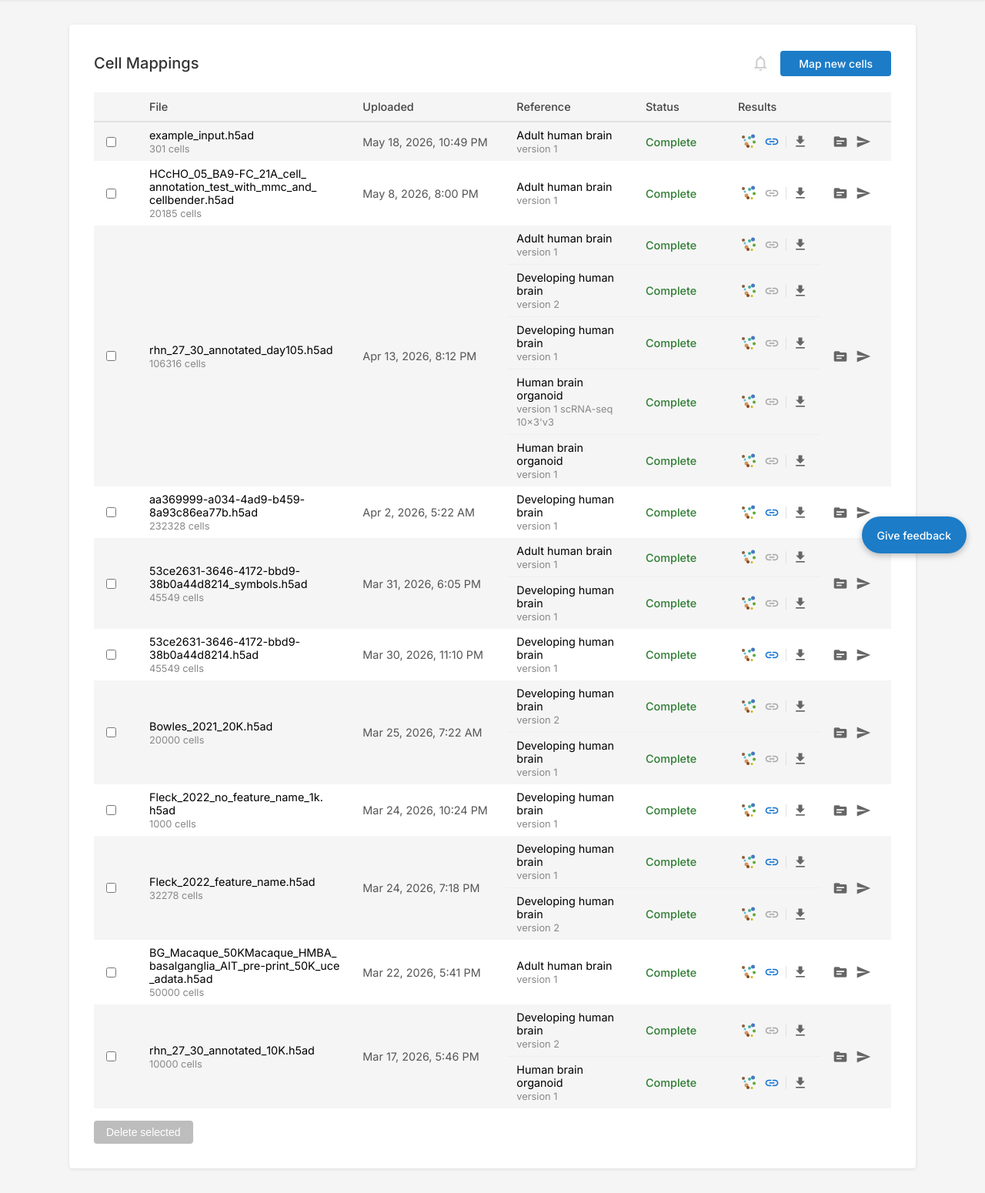
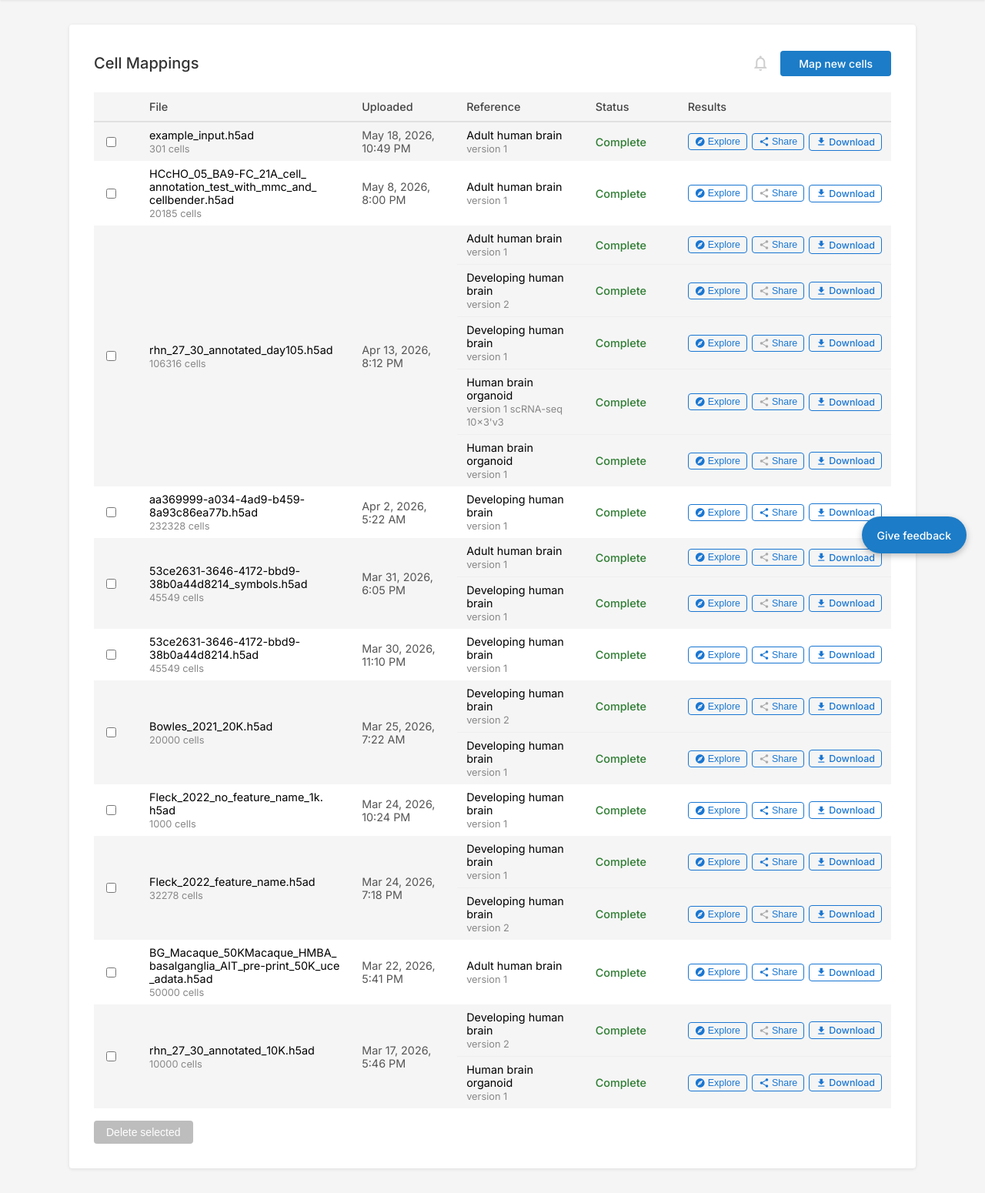
Before and after one commit to ucscXena/referenceViz, a Django app: page /jobs/ in a window 1280 px wide. Shown: the part 57-1607 px from the top of the page at 77% size. Run offline with Django 3.2, Linux system fonts and the light colour scheme; a user stored in the database is signed in; data comes from the database, SQL or seed files in the repository; parts of the project's set-up code (start-up, migrations or seed data) failed here and were passed over; some libraries are stand-ins or nearby versions.

Commit message:
new look for the results options

```diff
--- a/jobs/templates/jobs/list.html
+++ b/jobs/templates/jobs/list.html
@@ -22,7 +22,7 @@
         <th class="col-date">Uploaded</th>
         <th class="col-ref">Reference</th>
         <th class="col-pstatus">Status</th>
-        <th colspan="2" class="col-results">Results</th>
+        <th class="col-results">Results</th>
       </tr>
     </thead>
     <tbody>
@@ -61,26 +61,15 @@
         </td>
         <td class="proj-download-cell" data-proj-id="{{ proj.id }}">
           {% if proj.status == 'complete' and proj.result.s3_uri %}
-            <div class="action-icons">
-              <a href="/visualization/{{ proj.reference.id }}/?overlay={{ proj.result.s3_uri|urlencode }}" class="icon-btn" title="View in explorer"><svg xmlns="http://www.w3.org/2000/svg" viewBox="0 0 20 20" width="20" height="20" class="viz-icon" aria-hidden="true"><circle cx="3" cy="4" r="2" fill="#8b5e3c"/><circle cx="7" cy="13" r="2.5" fill="#d4955a"/><circle cx="5" cy="8" r="1.5" fill="#60c0d8"/><circle cx="11" cy="5" r="2" fill="#3db0a0"/><circle cx="15.5" cy="3" r="2.5" fill="#4878c0"/><circle cx="17" cy="10.5" r="2" fill="#5aaa30"/><circle cx="14" cy="16.5" r="1.5" fill="#c8b818"/><circle cx="9" cy="16" r="2" fill="#8a4820"/></svg></a>
-              <button type="button" class="icon-btn share-btn{% if proj.public %} share-btn--active{% endif %}" data-proj-id="{{ proj.id }}" data-viz-url="/visualization/{{ proj.reference.id }}/?overlay={{ proj.result.s3_uri|urlencode }}" data-public="{{ proj.public|yesno:'true,false' }}" title="{% if proj.public %}Shared — click for options{% else %}Share visualization{% endif %}"><span class="material-icons">link</span></button>
-              <div class="action-sep"></div>
-              <a href="{% url 'download_projection' proj.pk %}" class="icon-btn" title="Download results"><span class="material-icons">download</span></a>
+            <div class="action-btns">
+              <button type="button" class="action-btn explore-btn" data-viz-url="/visualization/{{ proj.reference.id }}/?overlay={{ proj.result.s3_uri|urlencode }}" data-job-id="{{ job.id }}" title="Explore results"><span class="material-icons">explore</span>Explore</button>
+              <button type="button" class="action-btn share-btn{% if proj.public %} share-btn--active{% endif %}" data-proj-id="{{ proj.id }}" data-job-id="{{ job.id }}" data-viz-url="/visualization/{{ proj.reference.id }}/?overlay={{ proj.result.s3_uri|urlencode }}" data-public="{{ proj.public|yesno:'true,false' }}" title="{% if proj.public %}Share results. Link sharing is on.{% else %}Share results{% endif %}"><span class="material-icons">share</span>Share</button>
+              <a href="{% url 'download_projection' proj.pk %}" class="action-btn" title="Download results"><span class="material-icons">download</span>Download</a>
             </div>
           {% else %}
             —
           {% endif %}
         </td>
-        {% if forloop.first %}
-        <td rowspan="{{ pcount }}" class="col-job-actions">
-          {% if job.status == 'complete' %}
-          <div class="action-icons">
-            <a href="{% url 'job_detail' job.pk %}" class="icon-btn" title="View report"><span class="material-icons">topic</span></a>
-            <button type="button" class="icon-btn send-btn" data-job-id="{{ job.id }}" title="Send results to another user"><span class="material-icons">send</span></button>
-          </div>
-          {% endif %}
-        </td>
-        {% endif %}
         {% else %}
         {% if forloop.first %}
         <td rowspan="{{ pcount }}" class="uce-status-cell">
@@ -92,7 +81,6 @@
             <span class="status-pending">Pending</span>
           {% endif %}
         </td>
-        <td rowspan="{{ pcount }}">—</td>
         <td rowspan="{{ pcount }}">—</td>
         {% endif %}
         {% endif %}
@@ -120,21 +108,13 @@
           {% endif %}
         </td>
         <td class="no-projections">—</td>
-        <td class="col-job-actions">
-          {% if job.status == 'complete' %}
-          <div class="action-icons">
-            <a href="{% url 'job_detail' job.pk %}" class="icon-btn" title="View report"><span class="material-icons">topic</span></a>
-            <button type="button" class="icon-btn send-btn" data-job-id="{{ job.id }}" title="Send results to another user"><span class="material-icons">send</span></button>
-          </div>
-          {% endif %}
-        </td>
       </tr>
       {% endfor %}
 
       {% endwith %}
       {% endwith %}
     {% empty %}
-      <tr><td colspan="7" class="empty-row">No mappings yet.</td></tr>
+      <tr><td colspan="6" class="empty-row">No mappings yet.</td></tr>
     {% endfor %}
     </tbody>
   </table>
@@ -261,84 +241,44 @@ document.getElementById('job-list-form').onsubmit = function(e) {
 // Share button
 const csrfToken = '{{ csrf_token }}';
 
-// Send button — generate a clone link and copy it to clipboard
-document.addEventListener('click', e => {
-  const btn = e.target.closest('.send-btn');
-  if (!btn) return;
-  e.stopPropagation();
-  btn.disabled = true;
-  fetch(`/jobs/${btn.dataset.jobId}/share-token/`, {
-    method: 'POST',
-    headers: {'X-CSRFToken': csrfToken},
-  })
-    .then(r => r.json())
-    .then(data => {
-      navigator.clipboard.writeText(data.url).catch(() => {
-        const inp = document.createElement('input');
-        inp.value = data.url; document.body.appendChild(inp); inp.select();
-        document.execCommand('copy'); inp.remove();
-      });
-      const toast = document.createElement('span');
-      toast.className = 'copy-toast';
-      toast.textContent = 'Copied to clipboard';
-      const rect = btn.getBoundingClientRect();
-      toast.style.top  = (rect.top  + window.scrollY + rect.height / 2) + 'px';
-      toast.style.left = (rect.right + window.scrollX + 8) + 'px';
-      document.body.appendChild(toast);
-      requestAnimationFrame(() => toast.classList.add('copy-toast--visible'));
-      setTimeout(() => {
-        toast.classList.remove('copy-toast--visible');
-        toast.addEventListener('transitionend', () => toast.remove(), {once: true});
-      }, 2000);
-    })
-    .finally(() => { btn.disabled = false; });
-});
-
 const sharePopover = document.createElement('div');
 sharePopover.className = 'share-popover';
 sharePopover.innerHTML =
-  `<button type="button" class="popover-btn popover-copy"><span class="material-icons">content_copy</span>Copy link</button>` +
-  `<button type="button" class="popover-btn popover-stop"><span class="material-icons">link_off</span>Stop sharing</button>`;
+  `<button type="button" class="popover-btn popover-share" title="Copy a link to this visualization">Share a link</button>` +
+  `<button type="button" class="popover-btn popover-disable" title="Remove access to this visualization">Disable link sharing</button>` +
+  `<div class="popover-divider"></div>` +
+  `<button type="button" class="popover-btn popover-send" title="Copy a link that lets another user import a copy of these results into their own account">Send a copy</button>`;
 document.body.appendChild(sharePopover);
 
 let activeShareBtn = null;
 
-function setShareActive(btn, active) {
-  btn.dataset.public = active ? 'true' : 'false';
-  btn.classList.toggle('share-btn--active', active);
-  btn.title = active ? 'Shared — click for options' : 'Share visualization';
-}
-
-function copyVizLink(btn) {
-  const url = window.location.origin + btn.dataset.vizUrl;
-  navigator.clipboard.writeText(url).catch(() => {
-    const inp = document.createElement('input');
-    inp.value = url;
-    document.body.appendChild(inp);
-    inp.select();
-    document.execCommand('copy');
-    inp.remove();
-  });
-  const icon = btn.querySelector('.material-icons');
-  icon.textContent = 'check';
-  btn.classList.add('share-btn--copied');
-
-  // Pop up "Copied to clipboard" tooltip to the right of the button
+function showToast(anchorEl, text) {
   const toast = document.createElement('span');
   toast.className = 'copy-toast';
-  toast.textContent = 'Copied to clipboard';
-  const rect = btn.getBoundingClientRect();
+  toast.textContent = text;
+  const rect = anchorEl.getBoundingClientRect();
   toast.style.top  = (rect.top  + window.scrollY + rect.height / 2) + 'px';
   toast.style.left = (rect.right + window.scrollX + 8) + 'px';
   document.body.appendChild(toast);
   requestAnimationFrame(() => toast.classList.add('copy-toast--visible'));
-
   setTimeout(() => {
-    icon.textContent = 'link';
-    btn.classList.remove('share-btn--copied');
     toast.classList.remove('copy-toast--visible');
     toast.addEventListener('transitionend', () => toast.remove(), {once: true});
-  }, 1800);
+  }, 2000);
+}
+
+function copyToClipboard(text) {
+  return navigator.clipboard.writeText(text).catch(() => {
+    const inp = document.createElement('input');
+    inp.value = text; document.body.appendChild(inp); inp.select();
+    document.execCommand('copy'); inp.remove();
+  });
+}
+
+function setShareActive(btn, active) {
+  btn.dataset.public = active ? 'true' : 'false';
+  btn.classList.toggle('share-btn--active', active);
+  btn.title = active ? 'Share results. Link sharing is on.' : 'Share results';
 }
 
 function hideSharePopover() {
@@ -346,12 +286,39 @@ function hideSharePopover() {
   activeShareBtn = null;
 }
 
-sharePopover.querySelector('.popover-copy').addEventListener('click', () => {
-  if (activeShareBtn) copyVizLink(activeShareBtn);
+sharePopover.querySelector('.popover-send').addEventListener('click', () => {
+  const btn = activeShareBtn;
   hideSharePopover();
+  if (!btn) return;
+  fetch(`/jobs/${btn.dataset.jobId}/share-token/`, {
+    method: 'POST',
+    headers: {'X-CSRFToken': csrfToken},
+  })
+    .then(r => r.json())
+    .then(data => { copyToClipboard(data.url); showToast(btn, 'Copied to clipboard'); });
 });
 
-sharePopover.querySelector('.popover-stop').addEventListener('click', () => {
+sharePopover.querySelector('.popover-share').addEventListener('click', () => {
+  const btn = activeShareBtn;
+  hideSharePopover();
+  if (!btn) return;
+  const doShare = () => {
+    const url = window.location.origin + btn.dataset.vizUrl;
+    copyToClipboard(url);
+    showToast(btn, 'Copied to clipboard');
+  };
+  if (btn.dataset.public !== 'true') {
+    fetch(`/jobs/projections/${btn.dataset.projId}/set-public/`, {
+      method: 'POST',
+      headers: {'Content-Type': 'application/json', 'X-CSRFToken': csrfToken},
+      body: JSON.stringify({public: true}),
+    }).then(r => { if (r.ok) { setShareActive(btn, true); doShare(); } });
+  } else {
+    doShare();
+  }
+});
+
+sharePopover.querySelector('.popover-disable').addEventListener('click', () => {
   const btn = activeShareBtn;
   hideSharePopover();
   if (!btn) return;
@@ -372,24 +339,53 @@ document.addEventListener('click', e => {
   const btn = e.target.closest('.share-btn');
   if (!btn) return;
   e.stopPropagation();
-  if (btn.dataset.public !== 'true') {
-    // Enable sharing, then copy URL
-    btn.disabled = true;
-    fetch(`/jobs/projections/${btn.dataset.projId}/set-public/`, {
-      method: 'POST',
-      headers: {'Content-Type': 'application/json', 'X-CSRFToken': csrfToken},
-      body: JSON.stringify({public: true}),
-    }).then(r => {
-      if (r.ok) { setShareActive(btn, true); copyVizLink(btn); }
-    }).finally(() => { btn.disabled = false; });
-  } else {
-    // Show popover
-    activeShareBtn = btn;
-    sharePopover.style.display = 'flex';
-    const rect = btn.getBoundingClientRect();
-    sharePopover.style.top  = (rect.bottom + window.scrollY + 4) + 'px';
-    sharePopover.style.left = rect.left + 'px';
+  activeShareBtn = btn;
+  sharePopover.style.display = 'flex';
+  const rect = btn.getBoundingClientRect();
+  sharePopover.style.top  = (rect.bottom + window.scrollY + 4) + 'px';
+  sharePopover.style.left = rect.left + 'px';
+});
+
+// Explore popover
+const explorePopover = document.createElement('div');
+explorePopover.className = 'share-popover';
+explorePopover.innerHTML =
+  `<button type="button" class="popover-btn explore-umap" title="View mapping of cells onto the reference">UMAP</button>` +
+  `<button type="button" class="popover-btn explore-summary" title="View summary of results with AI assistant">Summary</button>`;
+document.body.appendChild(explorePopover);
+
+let activeExploreBtn = null;
+
+function hideExplorePopover() {
+  explorePopover.style.display = '';
+  activeExploreBtn = null;
+}
+
+explorePopover.querySelector('.explore-umap').addEventListener('click', () => {
+  if (activeExploreBtn) window.location.href = activeExploreBtn.dataset.vizUrl;
+  hideExplorePopover();
+});
+
+explorePopover.querySelector('.explore-summary').addEventListener('click', () => {
+  if (activeExploreBtn) window.location.href = `/jobs/${activeExploreBtn.dataset.jobId}/`;
+  hideExplorePopover();
+});
+
+document.addEventListener('click', e => {
+  if (activeExploreBtn && !explorePopover.contains(e.target) && e.target !== activeExploreBtn) {
+    hideExplorePopover();
   }
+}, true);
+
+document.addEventListener('click', e => {
+  const btn = e.target.closest('.explore-btn');
+  if (!btn) return;
+  e.stopPropagation();
+  activeExploreBtn = btn;
+  explorePopover.style.display = 'flex';
+  const rect = btn.getBoundingClientRect();
+  explorePopover.style.top  = (rect.bottom + window.scrollY + 4) + 'px';
+  explorePopover.style.left = rect.left + 'px';
 });
 
 // Status polling
@@ -401,10 +397,10 @@ document.addEventListener('click', e => {
   const LABELS = {pending: 'Pending', running: 'Running', complete: 'Complete', error: 'Error'};
 
   function formatEst(seconds, queued) {
-    if (queued) return '<br><span class="status-est">for capacity</span>';
+    if (queued) return '<br><span class="status-est">for machine</span>';
     if (seconds == null) return '<br><span class="status-est">estimating\u2026</span>';
     const mins = Math.round(seconds / 60);
-    return '<br><span class="status-est">~' + mins + ' min</span>';
+    return '<br><span class="status-est">~' + mins + ' min left</span>';
   }
 
   function activeJobRows() {
@@ -507,11 +503,10 @@ document.addEventListener('click', e => {
             }
             if (downloadCell && proj.status === 'complete' && proj.has_download) {
               const vizUrl = `/visualization/${proj.reference_id}/?overlay=${encodeURIComponent(proj.s3_uri)}`;
-              downloadCell.innerHTML = `<div class="action-icons">` +
-                `<a href="${vizUrl}" class="icon-btn" title="View in explorer">${VIZ_ICON_SVG}</a>` +
-                `<button type="button" class="icon-btn share-btn" data-proj-id="${proj.id}" data-viz-url="${vizUrl}" data-public="false" title="Share visualization"><span class="material-icons">link</span></button>` +
-                `<div class="action-sep"></div>` +
-                `<a href="/jobs/projections/${proj.id}/download/" class="icon-btn" title="Download results"><span class="material-icons">download</span></a>` +
+              downloadCell.innerHTML = `<div class="action-btns">` +
+                `<button type="button" class="action-btn explore-btn" data-viz-url="${vizUrl}" data-job-id="${jobId}" title="Explore results"><span class="material-icons">explore</span>Explore</button>` +
+                `<button type="button" class="action-btn share-btn" data-proj-id="${proj.id}" data-job-id="${jobId}" data-viz-url="${vizUrl}" data-public="false" title="Share results"><span class="material-icons">share</span>Share</button>` +
+                `<a href="/jobs/projections/${proj.id}/download/" class="action-btn" title="Download results"><span class="material-icons">download</span>Download</a>` +
                 `</div>`;
             }
           });
@@ -589,8 +584,8 @@ tr.job-row-alt td {
   background-color: #f5f5f5;
 }
 .col-check      { width: 36px; }
-.col-date       { white-space: nowrap; color: #555; width: 11rem; }
-.col-results    { width: 100px; }
+.col-date       { color: #555; width: 7rem; }
+.col-results    { width: 210px; white-space: nowrap; }
 .col-job-actions{ width: 68px; }
 .send-btn { border: none; background: none; cursor: pointer; padding: 0; }
 .col-ref     { min-width: 8rem; }
@@ -608,6 +603,16 @@ tr.job-row-alt td {
 .status-error:hover { text-decoration: underline; }
 
 .action-icons { display: flex; align-items: center; gap: 2px; }
+.action-btns { display: flex; align-items: center; gap: 6px; flex-wrap: nowrap; }
+.action-btn {
+  display: inline-flex; align-items: center; justify-content: center; gap: 3px;
+  padding: 3px 8px; border-radius: 4px; font-size: 0.78rem; font-weight: 500;
+  color: #1976d2; background: none; border: 1px solid #1976d2;
+  text-decoration: none; cursor: pointer; white-space: nowrap;
+  transition: background 0.15s, color 0.15s;
+}
+.action-btn .material-icons { font-size: 14px; line-height: 1; }
+.action-btn:hover { background: #e8f0fe; }
 .icon-btn {
   display: inline-flex;
   align-items: center;
@@ -624,10 +629,10 @@ tr.job-row-alt td {
 .viz-icon { display: block; transition: filter 0.15s; }
 .icon-btn:hover .viz-icon { filter: brightness(0.82) saturate(1.3); }
 .ref-thumb { width: 20px; height: 20px; border-radius: 2px; object-fit: cover; display: block; }
-.share-btn { border: none; background: none; cursor: pointer; padding: 0; }
+.share-btn { cursor: pointer; }
 .share-btn .material-icons { color: #aaa; transition: color 0.15s; }
-.share-btn--active .material-icons { color: #1976d2; }
-.share-btn--copied .material-icons { color: #2e7d32; }
+.share-btn--active.action-btn .material-icons { color: #1976d2; }
+.share-btn--copied.action-btn { color: #2e7d32; border-color: #2e7d32; }
 .copy-toast {
   position: absolute;
   font-size: 0.78rem;
@@ -671,6 +676,7 @@ tr.job-row-alt td {
   text-align: left;
 }
 .popover-btn:hover { background: #f5f5f5; }
+.popover-divider { height: 1px; background: #e0e0e0; margin: 4px 0; }
 .popover-btn .material-icons { font-size: 16px; color: #666; }
 .popover-stop { color: #c62828; }
 .popover-stop:hover { background: #ffebee; }
```
